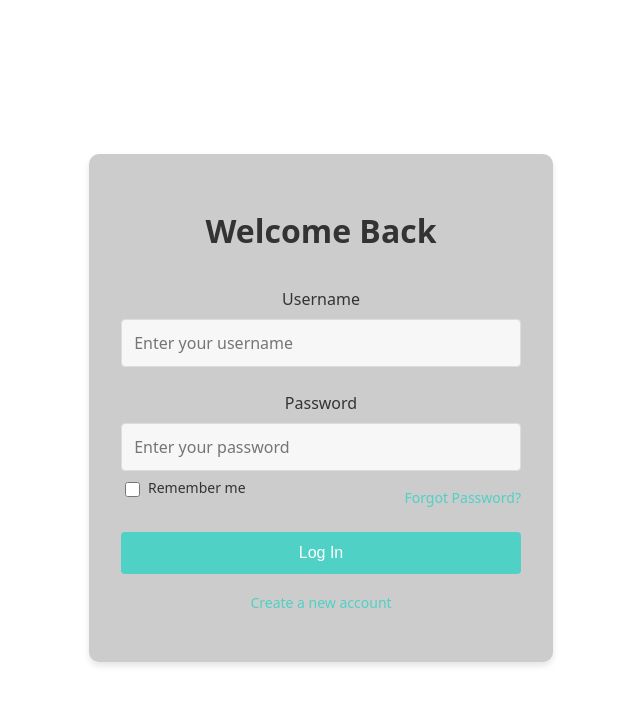
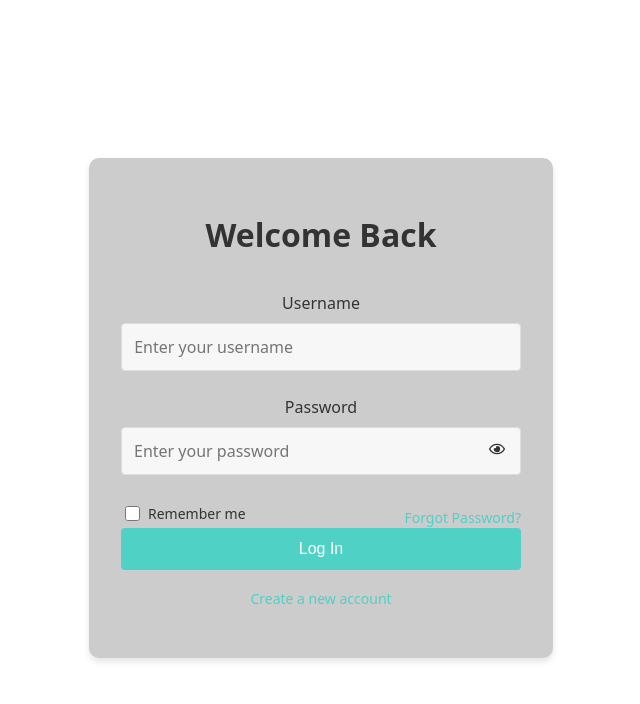
Before and after one commit to johnfa1508/interview-manager-client, a React (Vite) app: page /login in a window 1280 px wide. Shown: the top 704 px of the page, without its empty margins (319-959 px from the left). Built offline with nearby package versions, Linux system fonts and the light colour scheme; no server answers; a web font is replaced by a local one.

Commit message:
show password eye

```diff
--- a/src/pages/login/index.jsx
+++ b/src/pages/login/index.jsx
@@ -5,12 +5,15 @@ import { saveUserToLocalStorage } from '../../context/userStorage';
 */
 import { useState } from 'react';
 import useAuth from '../../hooks/useAuth';
+import { FaRegEye } from 'react-icons/fa';
+import { FaRegEyeSlash } from 'react-icons/fa';
 import './style.css';
 
 const LoginPage = () => {
   const [formData, setFormData] = useState({ username: '', password: '' });
   const [rememberMe, setRememberMe] = useState(false);
   const [isSubmitting, setIsSubmitting] = useState(false);
+  const [showPassword, setShowPassword] = useState(false);
   const { onLogin } = useAuth();
 
   // const navigate = useNavigate();
@@ -89,8 +92,9 @@ const LoginPage = () => {
 
           <div className="input-group">
             <label htmlFor="password">Password</label>
+            <div className="password-container">
               <input
-              type="password"
+                type={showPassword ? 'text' : 'password'}
                 id="password"
                 name="password"
                 value={formData.password}
@@ -98,8 +102,16 @@ const LoginPage = () => {
                 placeholder="Enter your password"
                 required
               />
+              <button
+                type="button"
+                className="show-password-button"
+                onClick={() => setShowPassword(!showPassword)}
+              >
+                {showPassword ? <FaRegEyeSlash /> : <FaRegEye />}
+              </button>
+            </div>
+          </div>
 
-            {/* FIXME: Implement remember me */}
           <div className="options-row">
             <label className="remember-me">
               <input
@@ -110,11 +122,9 @@ const LoginPage = () => {
               Remember me
             </label>
 
-              {/* FIXME: Implement forgot password */}
             <a href="#" className="forgot-password-link">
               Forgot Password?
             </a>
-            </div>
           </div>
 
           <button type="submit" className="login-button" disabled={isSubmitting}>
--- a/src/pages/login/style.css
+++ b/src/pages/login/style.css
@@ -71,6 +71,22 @@
   background: #764ba2;
 }
 
+.password-container {
+  position: relative;
+  display: flex;
+  align-items: center;
+}
+
+.show-password-button {
+  position: absolute;
+  right: 10px;
+  background: none;
+  border: none;
+  cursor: pointer;
+  color: var(--text-color);
+  font-size: 1rem;
+}
+
 /* Link styles */
 .forgot-password-link {
   display: block;
```
Lines whose indentation alone changed are shown as unchanged.
